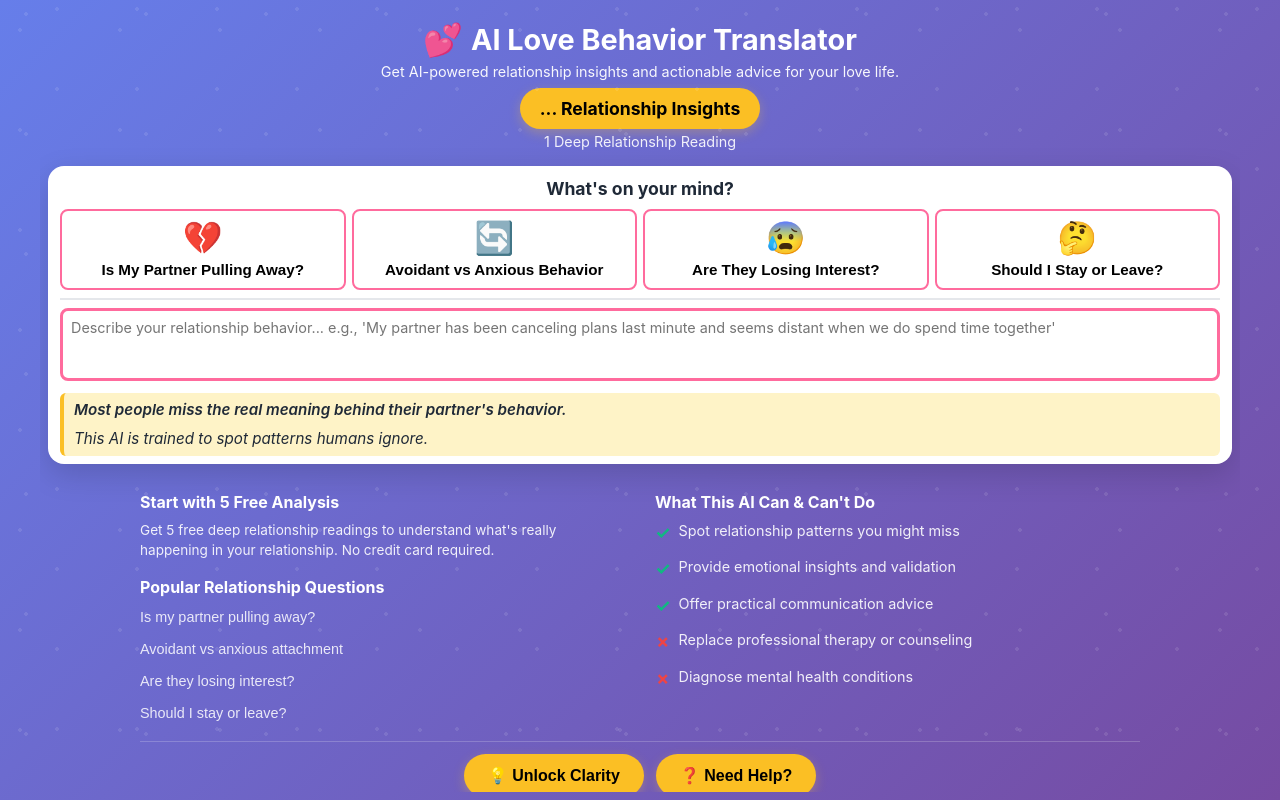
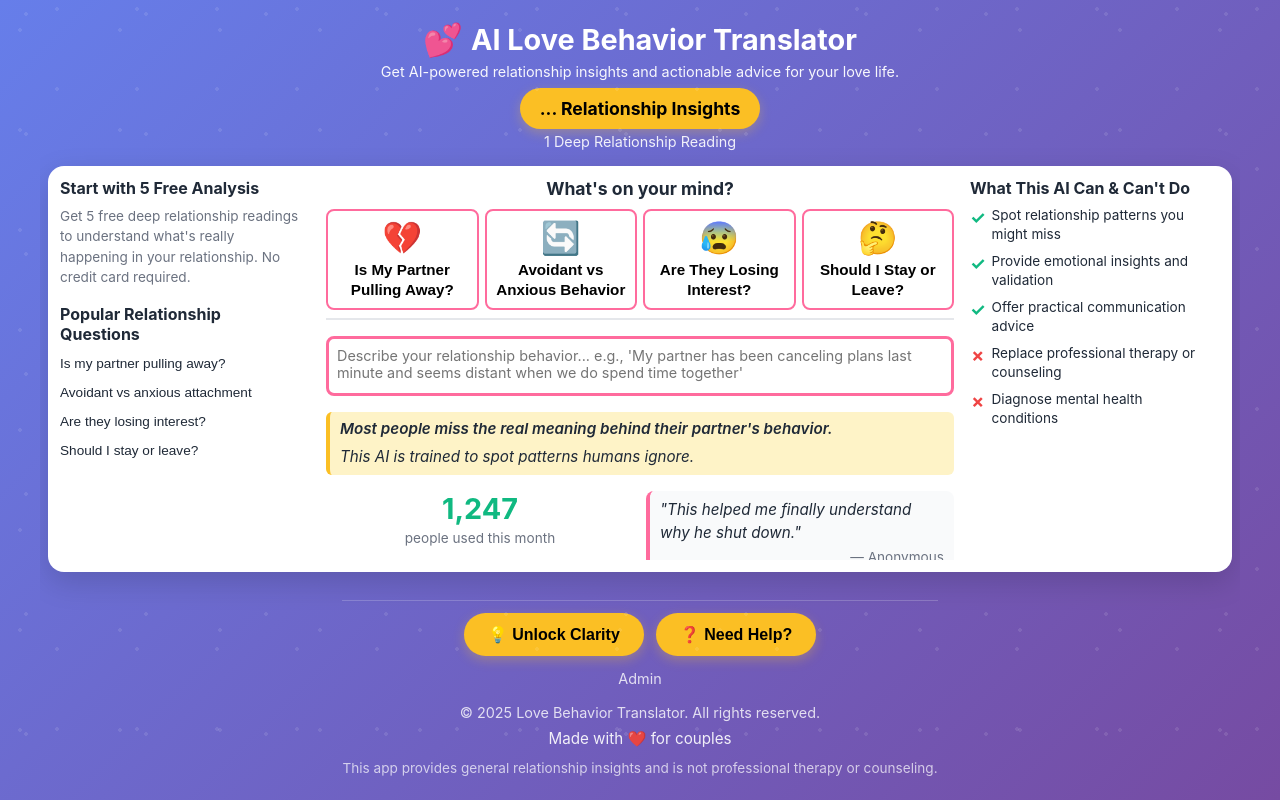
Before and after one commit to maxkantor/love-behavior-translator, a React (Vite) app in the folder frontend/: page / in a window 1280 px wide. Built offline with nearby package versions, Linux system fonts and the light colour scheme; no server answers.

Commit message:
Reorganize layout: move 'Start with 5 Free Analysis' and 'Popular Questions' to left sidebar, 'What AI Can/Cant Do' to right sidebar, form in center - 3 column layout

```diff
--- a/frontend/src/ui/App.tsx
+++ b/frontend/src/ui/App.tsx
@@ -163,7 +163,29 @@
       </header>
 
       <main className="app-main">
-        <div className="main-card">
+        <div className="main-card-layout">
+          {/* Left Sidebar */}
+          <div className="main-sidebar main-sidebar-left">
+            <div className="sidebar-section">
+              <h3 className="sidebar-title">Start with 5 Free Analysis</h3>
+              <p className="sidebar-text">
+                Get 5 free deep relationship readings to understand what's really happening in your relationship. No credit card required.
+              </p>
+            </div>
+
+            <div className="sidebar-section">
+              <h3 className="sidebar-title">Popular Relationship Questions</h3>
+              <ul className="sidebar-links-list">
+                <li><button type="button" onClick={() => handleQuickAction("My partner has been pulling away. They used to text me all the time, but now I'm always the one initiating.")}>Is my partner pulling away?</button></li>
+                <li><button type="button" onClick={() => handleQuickAction("I notice a pattern where I get anxious when my partner needs space, but they seem to pull away more when I try to get closer.")}>Avoidant vs anxious attachment</button></li>
+                <li><button type="button" onClick={() => handleQuickAction("I'm worried my partner is losing interest. They don't make plans anymore and our conversations feel surface-level.")}>Are they losing interest?</button></li>
+                <li><button type="button" onClick={() => handleQuickAction("I'm at a crossroads in my relationship. Part of me wants to stay and work through our issues, but another part wonders if I'm wasting my time.")}>Should I stay or leave?</button></li>
+              </ul>
+            </div>
+          </div>
+
+          {/* Center Form */}
+          <div className="main-content-center">
             <div className="entry-points-section">
               <h3 className="entry-points-title">What's on your mind?</h3>
               <div className="entry-points-grid">
@@ -380,6 +402,36 @@
             </div>
           </div>
 
+          {/* Right Sidebar */}
+          <div className="main-sidebar main-sidebar-right">
+            <div className="sidebar-section">
+              <h3 className="sidebar-title">What This AI Can & Can't Do</h3>
+              <div className="can-cannot">
+                <div className="can-item">
+                  <span className="check-icon-green">✓</span>
+                  <span>Spot relationship patterns you might miss</span>
+                </div>
+                <div className="can-item">
+                  <span className="check-icon-green">✓</span>
+                  <span>Provide emotional insights and validation</span>
+                </div>
+                <div className="can-item">
+                  <span className="check-icon-green">✓</span>
+                  <span>Offer practical communication advice</span>
+                </div>
+                <div className="cannot-item">
+                  <span className="x-icon">✗</span>
+                  <span>Replace professional therapy or counseling</span>
+                </div>
+                <div className="cannot-item">
+                  <span className="x-icon">✗</span>
+                  <span>Diagnose mental health conditions</span>
+                </div>
+              </div>
+            </div>
+          </div>
+        </div>
+
         {result && (
           <div className="result-card">
             <div className="result-header">
@@ -420,55 +472,6 @@
       </main>
 
       <footer className="app-footer">
-        <div className="footer-content">
-          <div className="footer-left">
-            <div className="footer-section">
-              <h3 className="footer-title">Start with 5 Free Analysis</h3>
-              <p className="footer-text">
-                Get 5 free deep relationship readings to understand what's really happening in your relationship. No credit card required.
-              </p>
-            </div>
-
-            <div className="footer-section">
-              <h3 className="footer-title">Popular Relationship Questions</h3>
-              <ul className="footer-links-list">
-                <li><button type="button" onClick={() => handleQuickAction("My partner has been pulling away. They used to text me all the time, but now I'm always the one initiating.")}>Is my partner pulling away?</button></li>
-                <li><button type="button" onClick={() => handleQuickAction("I notice a pattern where I get anxious when my partner needs space, but they seem to pull away more when I try to get closer.")}>Avoidant vs anxious attachment</button></li>
-                <li><button type="button" onClick={() => handleQuickAction("I'm worried my partner is losing interest. They don't make plans anymore and our conversations feel surface-level.")}>Are they losing interest?</button></li>
-                <li><button type="button" onClick={() => handleQuickAction("I'm at a crossroads in my relationship. Part of me wants to stay and work through our issues, but another part wonders if I'm wasting my time.")}>Should I stay or leave?</button></li>
-              </ul>
-            </div>
-          </div>
-
-          <div className="footer-right">
-            <div className="footer-section">
-              <h3 className="footer-title">What This AI Can & Can't Do</h3>
-              <div className="can-cannot">
-                <div className="can-item">
-                  <span className="check-icon-green">✓</span>
-                  <span>Spot relationship patterns you might miss</span>
-                </div>
-                <div className="can-item">
-                  <span className="check-icon-green">✓</span>
-                  <span>Provide emotional insights and validation</span>
-                </div>
-                <div className="can-item">
-                  <span className="check-icon-green">✓</span>
-                  <span>Offer practical communication advice</span>
-                </div>
-                <div className="cannot-item">
-                  <span className="x-icon">✗</span>
-                  <span>Replace professional therapy or counseling</span>
-                </div>
-                <div className="cannot-item">
-                  <span className="x-icon">✗</span>
-                  <span>Diagnose mental health conditions</span>
-                </div>
-              </div>
-            </div>
-          </div>
-        </div>
-
         <div className="footer-bottom">
           <div className="footer-buttons">
             <button
--- a/frontend/src/ui/styles.css
+++ b/frontend/src/ui/styles.css
@@ -129,8 +129,81 @@
   flex: 1;
   overflow: hidden;
   min-height: 0;
+}
+
+.main-card-layout {
+  display: grid;
+  grid-template-columns: 250px 1fr 250px;
+  gap: 16px;
+  height: 100%;
+  overflow: hidden;
+}
+
+.main-sidebar {
   display: flex;
   flex-direction: column;
+  gap: 16px;
+  overflow-y: auto;
+  padding-right: 8px;
+}
+
+.main-content-center {
+  display: flex;
+  flex-direction: column;
+  gap: 8px;
+  overflow-y: auto;
+  min-width: 0;
+}
+
+.sidebar-section {
+  display: flex;
+  flex-direction: column;
+  gap: 8px;
+}
+
+.sidebar-title {
+  font-size: 1rem;
+  font-weight: 700;
+  margin: 0;
+  color: var(--text);
+}
+
+.sidebar-text {
+  font-size: 0.85rem;
+  line-height: 1.5;
+  color: var(--muted);
+  margin: 0;
+}
+
+.sidebar-links-list {
+  list-style: none;
+  padding: 0;
+  margin: 0;
+  display: flex;
+  flex-direction: column;
+  gap: 6px;
+}
+
+.sidebar-links-list li {
+  margin: 0;
+}
+
+.sidebar-links-list button {
+  background: none;
+  border: none;
+  color: var(--text);
+  font-size: 0.85rem;
+  text-align: left;
+  cursor: pointer;
+  padding: 4px 0;
+  transition: color 0.3s;
+  text-decoration: underline;
+  text-decoration-color: transparent;
+}
+
+.sidebar-links-list button:hover {
+  color: var(--pink);
+  text-decoration-color: var(--pink);
 }
 
 .entry-points-section {
@@ -641,17 +714,17 @@
 .can-cannot {
   display: flex;
   flex-direction: column;
-  gap: 10px;
+  gap: 8px;
 }
 
 .can-item,
 .cannot-item {
   display: flex;
   align-items: flex-start;
-  gap: 8px;
-  font-size: 0.9rem;
-  color: rgba(255, 255, 255, 0.9);
-  line-height: 1.5;
+  gap: 6px;
+  font-size: 0.85rem;
+  color: var(--text);
+  line-height: 1.4;
 }
 
 .check-icon-green {
@@ -743,6 +816,11 @@
     max-width: 100%;
   }
 
+  .main-card-layout {
+    grid-template-columns: 200px 1fr 200px;
+    gap: 12px;
+  }
+
   .form-row {
     grid-template-columns: repeat(2, 1fr);
   }
@@ -765,6 +843,23 @@
   .result-card {
     padding: 12px;
     margin: 8px;
+  }
+
+  .main-card-layout {
+    grid-template-columns: 1fr;
+    gap: 16px;
+  }
+
+  .main-sidebar {
+    order: 3;
+  }
+
+  .main-content-center {
+    order: 1;
+  }
+
+  .main-sidebar-right {
+    order: 2;
   }
 
   .form-row {
```
Lines whose indentation alone changed are shown as unchanged.
